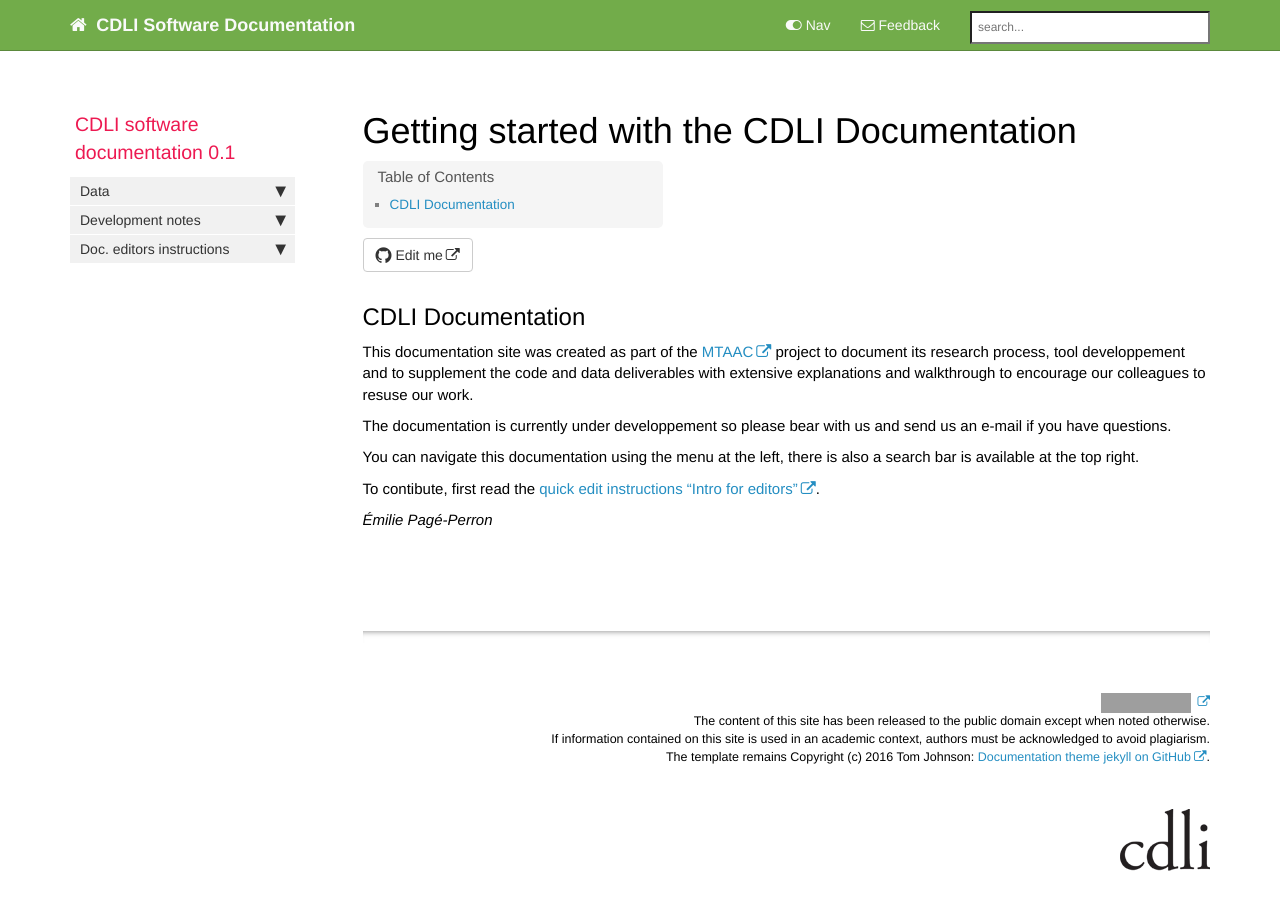
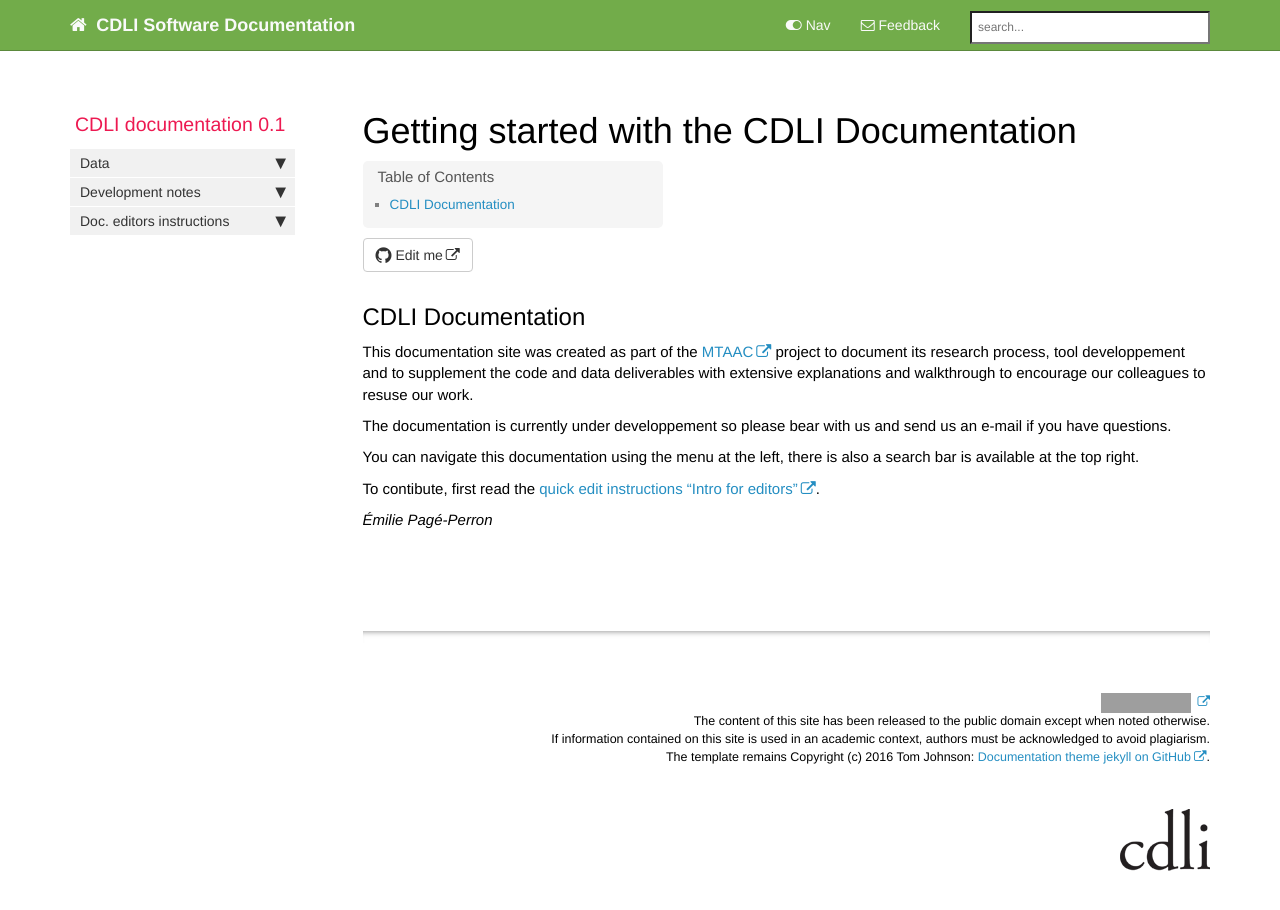
Before and after one commit to fbab/cdli-gh.github.io, a Jekyll site: the page built from index.md, in a window 1280 px wide and 945 px high. Shown: the top 910 px of the window. Built offline with Jekyll 4.4.1, drawn with Linux system fonts in a browser that asks for light colours; nearby versions of some CDN libraries; comment, search, counter and statistics services are not loaded; grey boxes are pictures that could not be loaded.

Commit message:
Update home_sidebar.yml

```diff
--- a/_data/sidebars/home_sidebar.yml
+++ b/_data/sidebars/home_sidebar.yml
@@ -2,7 +2,7 @@
 
 entries:
 - title: sidebar
-  product: CDLI software documentation
+  product: CDLI documentation
   version: 0.1
   folders:
 
```
